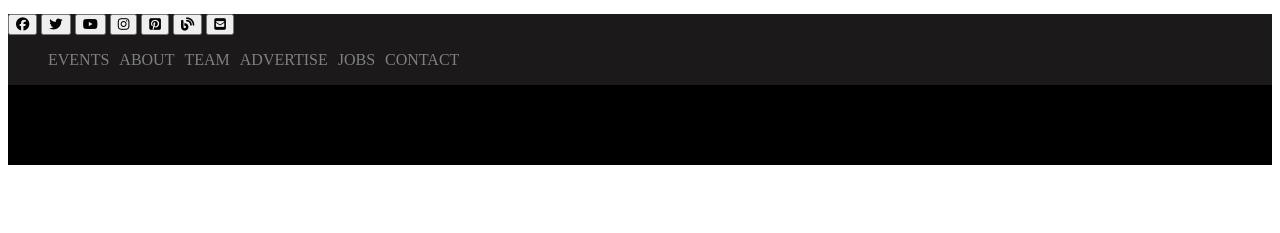
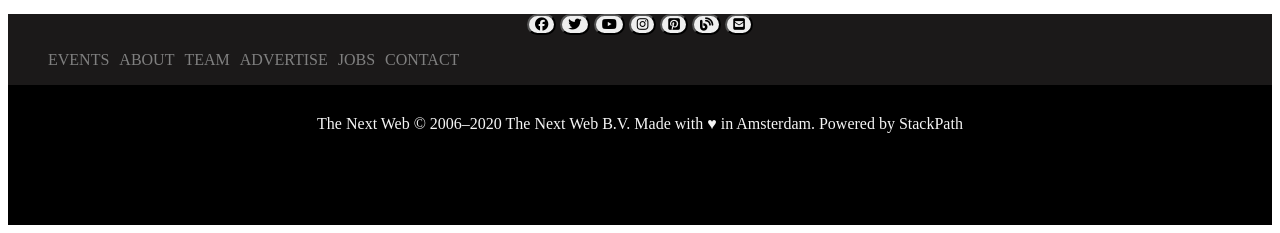
Before and after one commit to paulo-techie/The-Next-Web, a plain HTML site: page index.html in a window 1280 px wide. Shown: the part 2848-3081 px from the top of the page. Before the commit the page ends 3021 px from the top, so only its background shows below. Drawn offline with Linux system fonts and the light colour scheme.

Commit message:
WIP footer

```diff
--- a/style.css
+++ b/style.css
@@ -318,6 +318,9 @@ footer {
 .copyright {
     background-color: black;
     height: 5em;
+    color: whitesmoke;
+    text-align: center;
+    padding: 30px 0;
 }
 
 #footer-nav-items {
@@ -333,3 +336,16 @@ footer {
     color: white;
     text-decoration: none;
 }
+
+.footer-icons {
+    text-align: center;
+}
+
+button {
+    border-radius: 30px;
+    width: auto;
+}
+
+#footer-nav-items {
+    align-items: center;
+}
```
